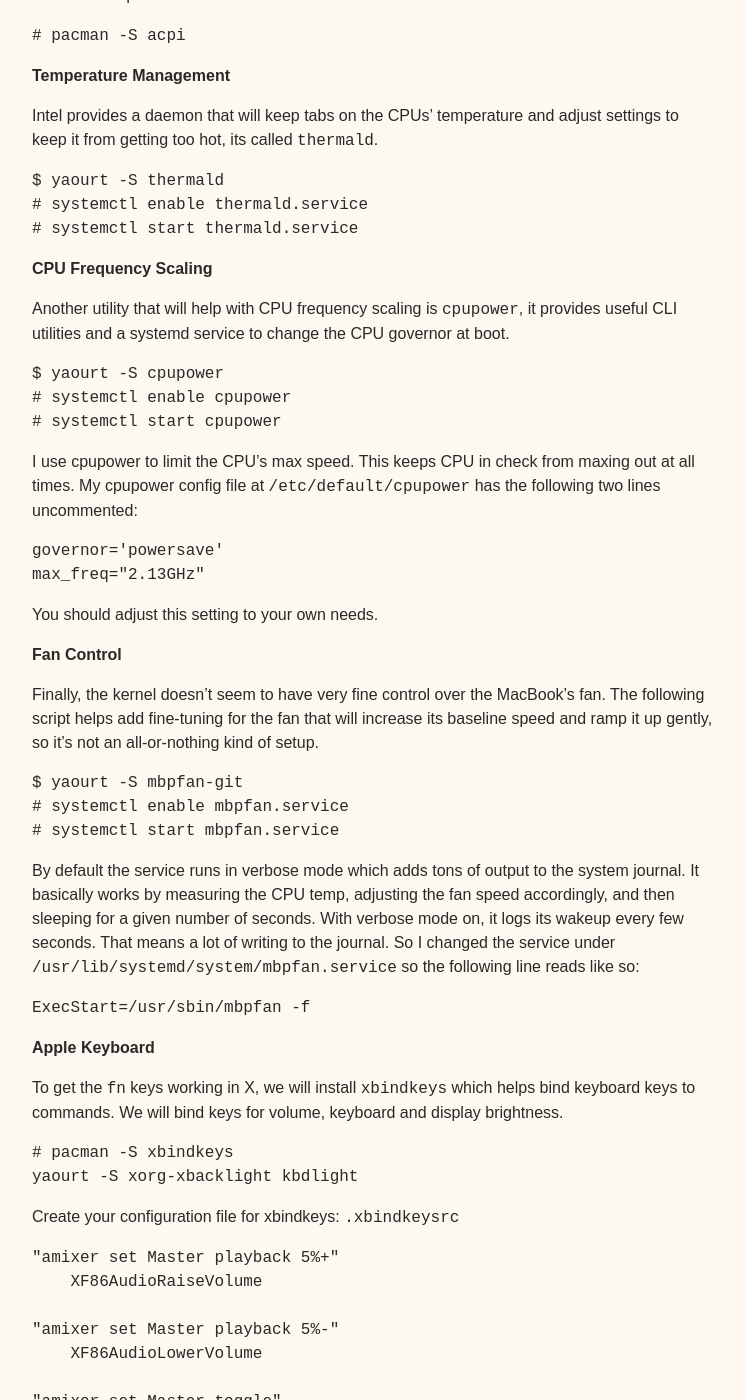
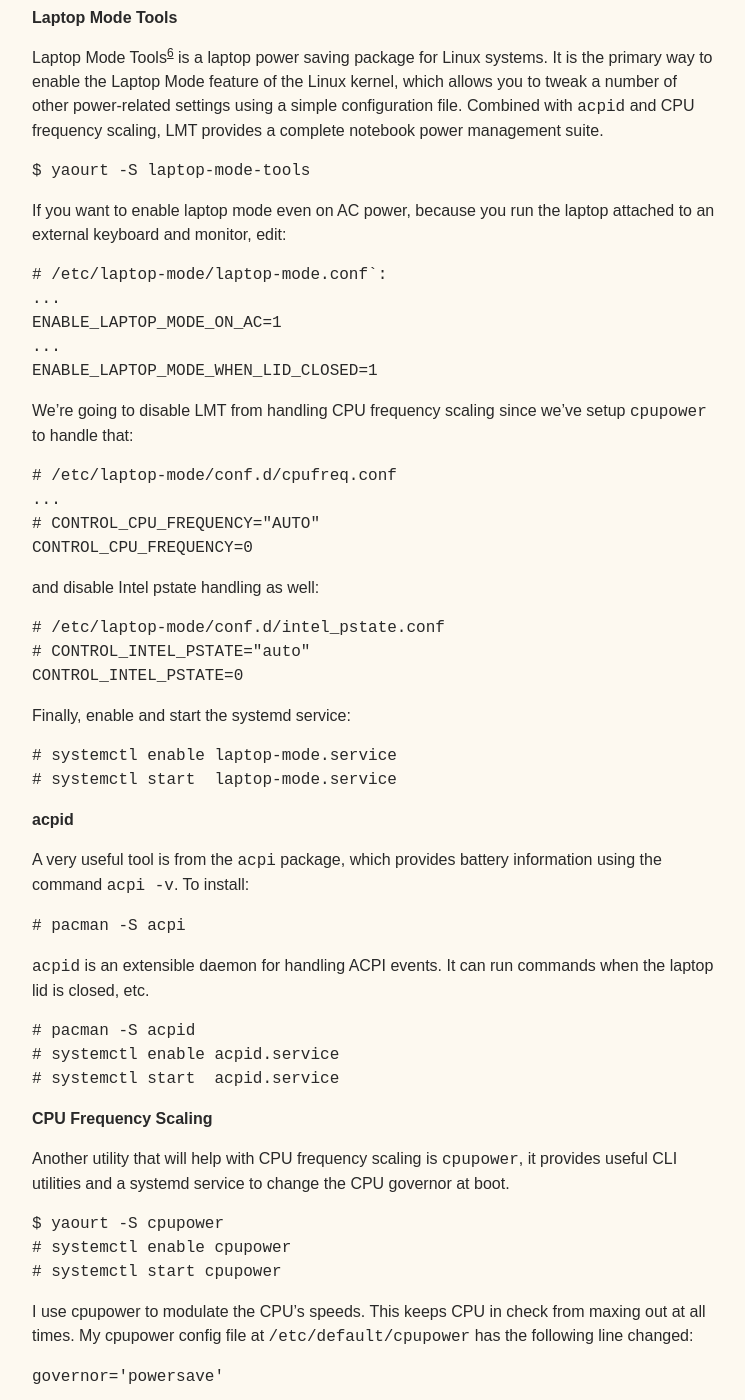
Before and after one commit to visual-assault/visual-assault.github.io, a Jekyll site: the page built from _posts/2016-03-07-install-encrypted-arch-linux-on-apple-macbook-pro.md, in a window 1280 px wide and 1400 px high, scrolled down 24436 px. Shown: the whole window, without its empty margins (380-1125 px from the left). Built offline with Jekyll 4.4.1, drawn with Linux system fonts in a browser that asks for light colours; some of the changed text lies outside the part shown.

Commit message:
Added section on laptop mode tools and acpid.

```diff
--- a/_posts/2016-03-07-install-encrypted-arch-linux-on-apple-macbook-pro.md
+++ b/_posts/2016-03-07-install-encrypted-arch-linux-on-apple-macbook-pro.md
@@ -73,8 +73,10 @@ If you just want to get on to the installation, skip to this link:
   * [Display Color Profile](#display-color-profile)
   * [Display Color Correction](#display-color-correction)
   * [Power Management](#power-management)
+  * [Laptop Mode Tools](#laptop-mode-tools)
+  * [acpid](#acpid)
+  * [CPU Frequency Scaling](#cpu-frequency-scaling)
   * [Temperature Management](#temperature-management)
-  * [CPU Frequency Scaling](#cpu-frequency-scaling)
   * [Fan Control](#fan-control)
   * [Apple Keyboard](#apple-keyboard)
   * [Apple Trackpad](#apple-trackpad)
@@ -1273,20 +1275,60 @@ current boot session.
     # systemctl enable powertop.service
     # systemctl start powertop.service
 
+
+### Laptop Mode Tools
+
+Laptop Mode Tools<sup>[6](#6)</sup> is a laptop power saving package for
+Linux systems. It is the primary way to enable the Laptop Mode feature of
+the Linux kernel, which allows you to tweak a number of other power-related
+settings using a simple configuration file. Combined with `acpid` and CPU
+frequency scaling, LMT provides a complete notebook power management suite.
+
+    $ yaourt -S laptop-mode-tools
+
+If you want to enable laptop mode even on AC power, because you run the laptop
+attached to an external keyboard and monitor, edit:
+
+    # /etc/laptop-mode/laptop-mode.conf`:
+    ...
+    ENABLE_LAPTOP_MODE_ON_AC=1
+    ...
+    ENABLE_LAPTOP_MODE_WHEN_LID_CLOSED=1
+
+We're going to disable LMT from handling CPU frequency scaling since
+we've setup `cpupower` to handle that:
+
+    # /etc/laptop-mode/conf.d/cpufreq.conf
+    ...
+    # CONTROL_CPU_FREQUENCY="AUTO"
+    CONTROL_CPU_FREQUENCY=0
+
+and disable Intel pstate handling as well:
+
+    # /etc/laptop-mode/conf.d/intel_pstate.conf
+    # CONTROL_INTEL_PSTATE="auto"
+    CONTROL_INTEL_PSTATE=0
+
+
+Finally, enable and start the systemd service:
+
+    # systemctl enable laptop-mode.service
+    # systemctl start  laptop-mode.service
+
+
+### acpid
+
 A very useful tool is from the `acpi` package, which provides battery
 information using the command `acpi -v`. To install:
 
     # pacman -S acpi
 
+`acpid` is an extensible daemon for handling ACPI events. It can run
+commands when the laptop lid is closed, etc.
 
-### Temperature Management
-
-Intel provides a daemon that will keep tabs on the CPUs’ temperature and
-adjust settings to keep it from getting too hot, its called `thermald`.
-
-    $ yaourt -S thermald
-    # systemctl enable thermald.service
-    # systemctl start thermald.service
+    # pacman -S acpid
+    # systemctl enable acpid.service
+    # systemctl start  acpid.service
 
 
 ### CPU Frequency Scaling
@@ -1299,14 +1341,23 @@ governor at boot.
     # systemctl enable cpupower
     # systemctl start cpupower
 
-I use cpupower to limit the CPU’s max speed. This keeps CPU in check from
+I use cpupower to modulate the CPU’s speeds. This keeps CPU in check from
 maxing out at all times. My cpupower config file at `/etc/default/cpupower`
-has the following two lines uncommented:
+has the following line changed:
 
     governor='powersave'
-    max_freq="2.13GHz"
 
 You should adjust this setting to your own needs.
+
+
+### Temperature Management
+
+Intel provides a daemon that will keep tabs on the CPUs’ temperature and
+adjust settings to keep it from getting too hot, its called `thermald`.
+
+    $ yaourt -S thermald
+    # systemctl enable thermald.service
+    # systemctl start thermald.service
 
 
 ### Fan Control
@@ -1341,26 +1392,50 @@ display brightness.
 
 Create your configuration file for xbindkeys: `.xbindkeysrc`
 
+    # Increase volume 5% with Apple volume up
     "amixer set Master playback 5%+"
+        m:0x0 + c:123
         XF86AudioRaiseVolume
+    # Increase volume 5% with F12
+    "amixer set Master playback 5%+"
+        m:0x0 + c:96
 
+
+    # Decrease volume 5% with Apple volume down
     "amixer set Master playback 5%-"
+        m:0x0 + c:122
         XF86AudioLowerVolume
+    # Decrease volume 5% with F11
+    "amixer set Master playback 5%-"
+        m:0x0 + c:95
 
+
+    # Mute with Apple mute
     "amixer set Master toggle"
+        m:0x0 + c:121
         XF86AudioMute
+    # Mute with F10
+    "amixer set Master toggle"
+        m:0x0 + c:76
 
-    "xbacklight -dec 10"
-      XF86MonBrightnessDown
 
-    "xbacklight -inc 10"
-      XF86MonBrightnessUp
+    # Suspend system
+    "systemctl suspend"
+        m:0x0 + Mod4 + c:107
+        Mod4 + XF86Eject
 
+
+    # Dim keyboard
+    "kbdlight down"
+        m:0x0 + c:237
+        XF86KbdBrightnessUp
+
+
+    # Brighten keyboard
     "kbdlight up"
-      XF86KbdBrightnessUp
+        m:0x0 + c:238
+        XF86KbdBrightnessDown
 
-    "kbdlight down"
-      XF86KbdBrightnessDown
 
 Next we'll auto-start xbindkeys when X starts, add this to your `.xinitrc`
 file:
@@ -1369,6 +1444,7 @@ file:
         # Load custom keyboard key bindings
         xbindkeys
     fi;
+
 
 ### Apple Trackpad
 
@@ -1440,3 +1516,5 @@ Any changes to this article will be annotated with a footnote and explained here
    March 14, 2016: Thanks <a href="https://www.reddit.com/r/archlinux/comments/493k4n/installing_encrypted_arch_linux_on_an_apple/d0y36h4?context=3">Fr0gm4n</a> for suggestions simplifying the writing of `iso` images to USB.</div>
 1. <div id="5"><a name="5"></a>
    March 18, 2016: Changed references to `.Xinitrc` to the correct filename, `.xinitrc`.</div>
+1. <div id="6"><a name="6"></a>
+   March 24, 2016: Added two new sections documenting Laptop Mode Tools and `acpid`.</div>
```
